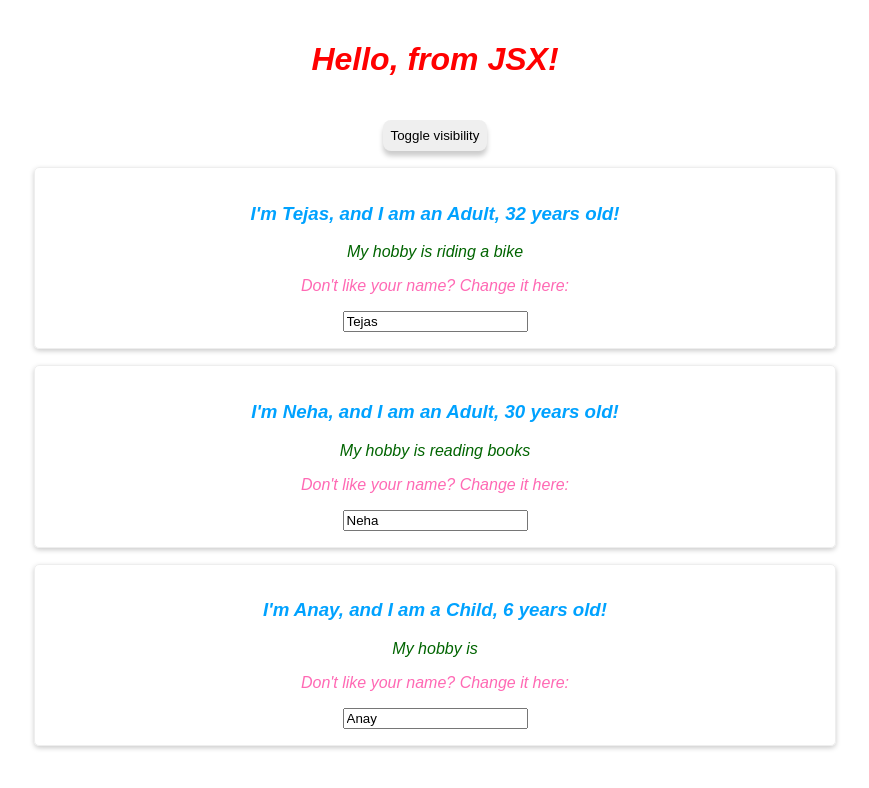
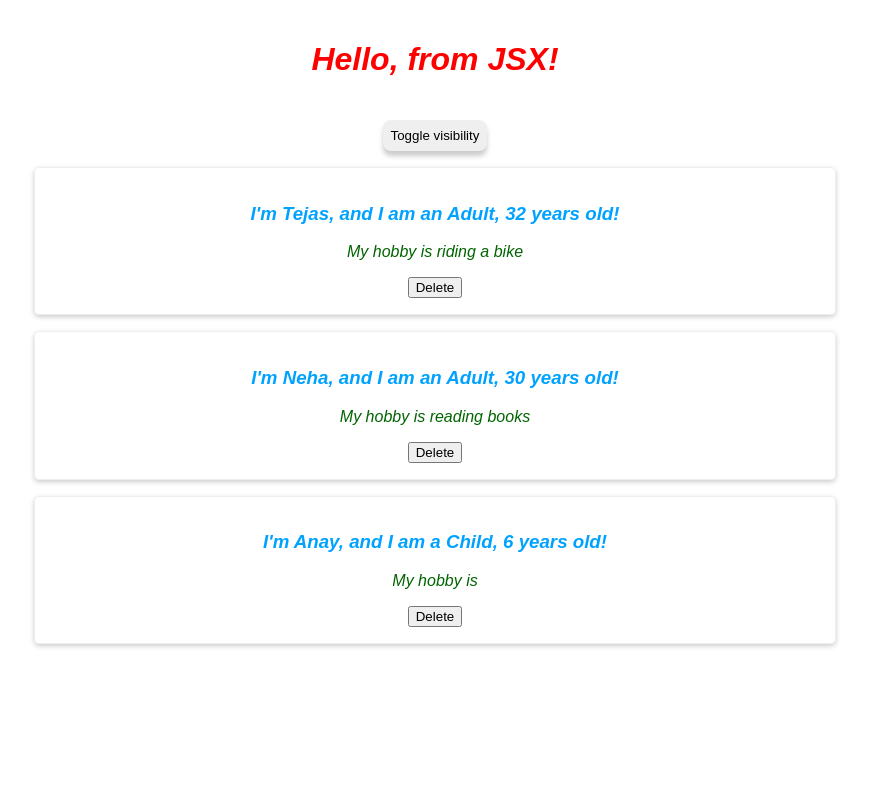
Before and after one commit to tpendse/react-sandbox, a React (Create React App) app in the folder myapp/: page / in a window 1280 px wide. Shown: the top 788 px of the page, without its empty margins (205-1074 px from the left). Built offline with nearby package versions, Linux system fonts and the light colour scheme.

Commit message:
added a delete person ui + handler

```diff
--- a/myapp/src/App.js
+++ b/myapp/src/App.js
@@ -18,18 +18,11 @@ class App extends Component {
     show_persons: true
   };
 
-  switchNameHandler = () => {
-    this.count += 1;
-    const new_state = this.all_persons[this.count % 3];
-    this.setState(new_state);
-  }
-
   debugCount = 0;
 
-  nameInputHandler = (event) => {
-    let cache = this.state;
-    cache.person.name = event.target.value;
-    this.setState(cache);
+  deletePersonHandler = (personIndex) => {
+    this.all_persons.splice(personIndex, 1);
+    this.setState({isDirty: true});
   }
 
   visibilityToggleHandler = () => {
@@ -46,24 +39,21 @@ class App extends Component {
       boxShadow: '0 5px 5px #ccc',
     }
 
+    this.state.isDirty = false;
+
     let persons = null;
 
     if(this.state.show_persons) {
       persons = (
         <div>
-          {this.all_persons.map(person => {
+          {this.all_persons.map((person, index) => {
             return <Person
               name={person.name}
-              age={person.age}>
+              age={person.age}
+              deleteHandler={() => this.deletePersonHandler(index)}>
                 My hobby is {person.hobbies}
                 </Person>
           })}
-          {/*<Person
-            name={this.state.person.name} age={this.state.person.age}
-            inputChange={this.nameInputHandler}>
-            My hobby is {this.state.person.hobbies}
-          </Person>
-          */}
         </div>
       );
     }
--- a/myapp/src/Person/Person.js
+++ b/myapp/src/Person/Person.js
@@ -9,8 +9,7 @@ const person = (props) => {
         <div className="Person">
             <h3>I'm {props.name}, and I am {is_child ? "a" : "an"} {label}, {props.age} years old!</h3>
             <p className="Hobbies">{props.children}</p>
-            <p className="Message">Don't like your name? Change it here: </p>
-            <input type="text" onChange={props.inputChange} value={props.name} />
+            <button onClick={props.deleteHandler}>Delete</button>
         </div>
     );
 }
```
